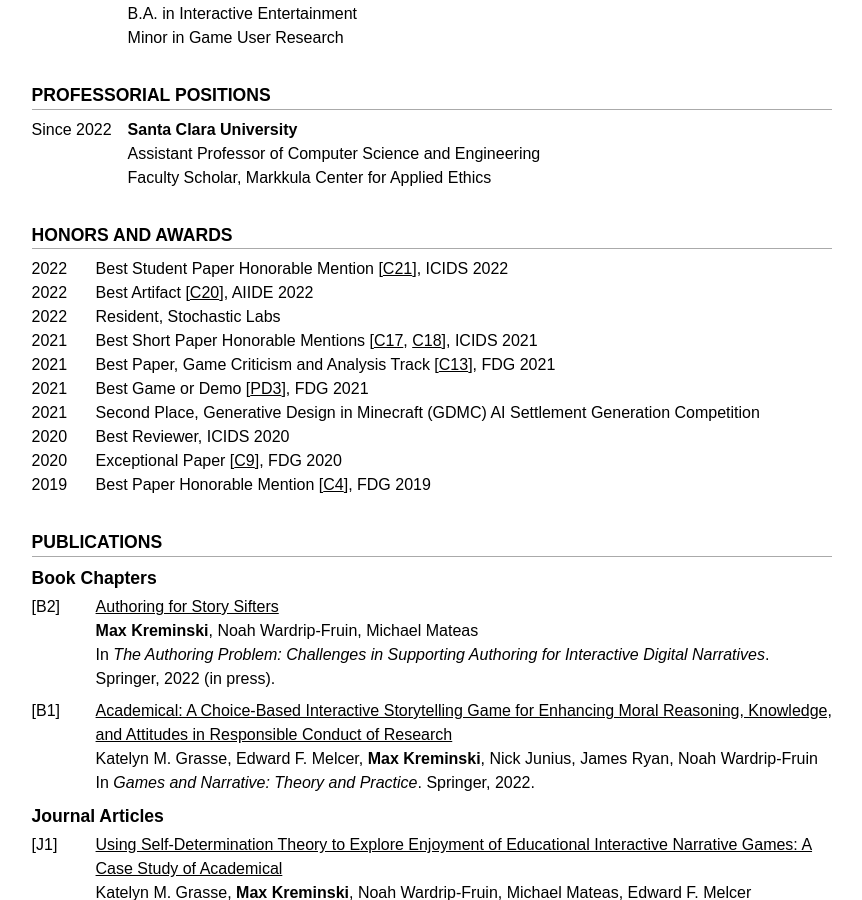
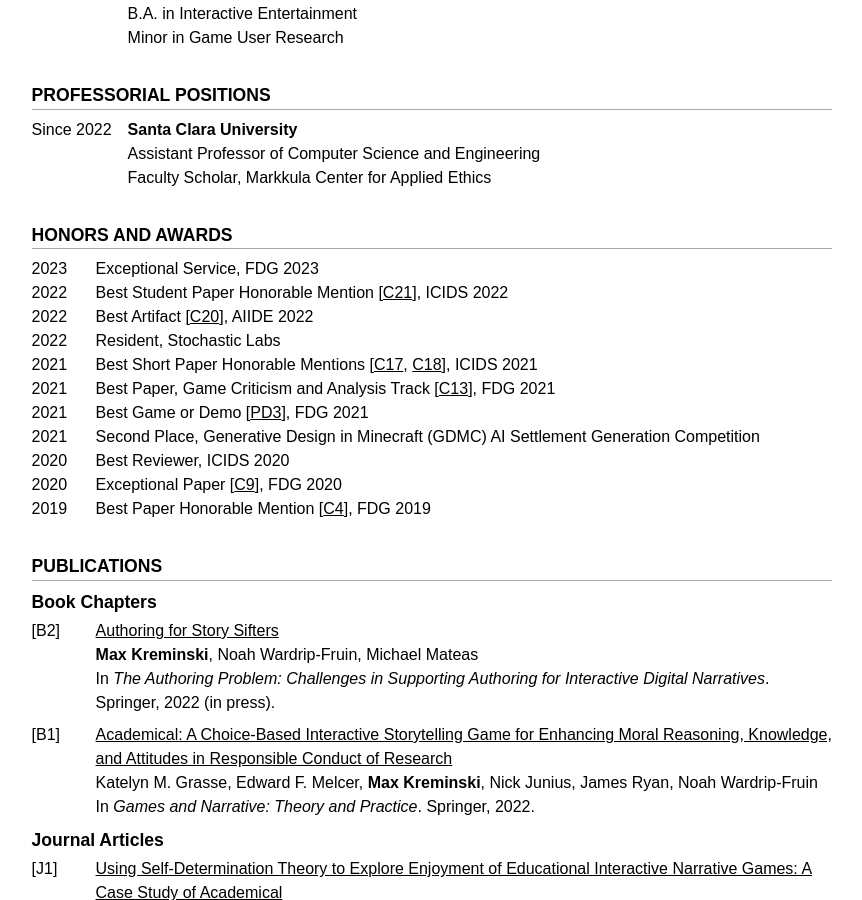
Before and after one commit to mkremins/mkremins.github.io, a Jekyll site: the page built from cv/index.html, in a window 1280 px wide and 900 px high, scrolled down 333 px. Shown: the whole window, without its empty margins (208-1070 px from the left). Built offline with Jekyll 4.4.1, drawn with Linux system fonts in a browser that asks for light colours; some web fonts are replaced.

Commit message:
Add FDG 2023 Exceptional Service distinction

```diff
--- a/cv/index.html
+++ b/cv/index.html
@@ -100,6 +100,10 @@ layout: null
     <section id="awards">
       <h2>Honors and Awards</h2>
       <div class="oneline-entries">
+        <div class="dated-entry">
+          <div class="dated-date">2023</div>
+          <div class="dated-content">Exceptional Service, FDG 2023</div>
+        </div>
         <div class="dated-entry">
           <div class="dated-date">2022</div>
           <div class="dated-content">Best Student Paper Honorable Mention [<a href="#C21">C21</a>], ICIDS 2022</div>
```
